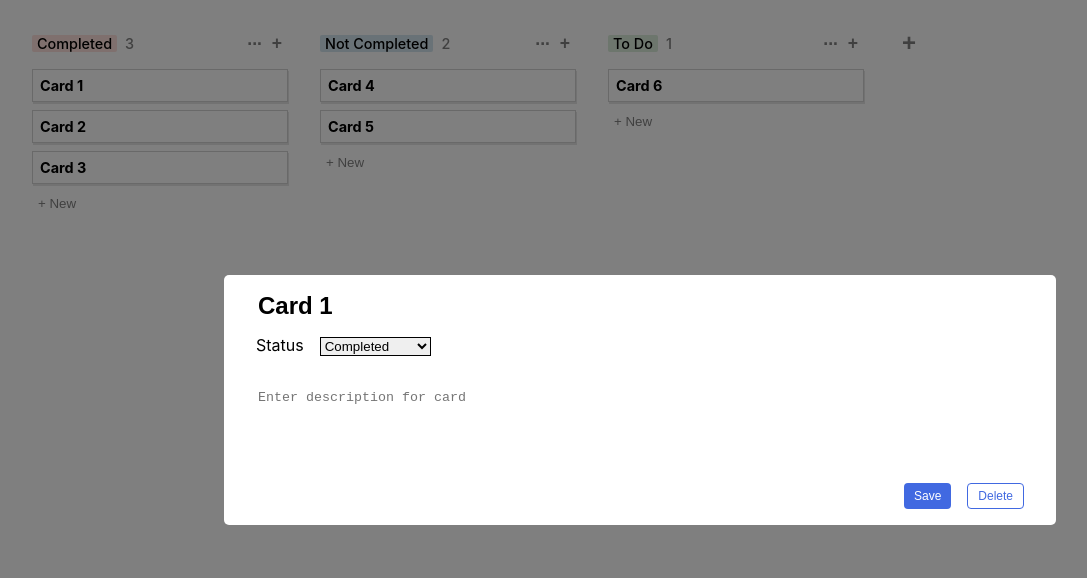
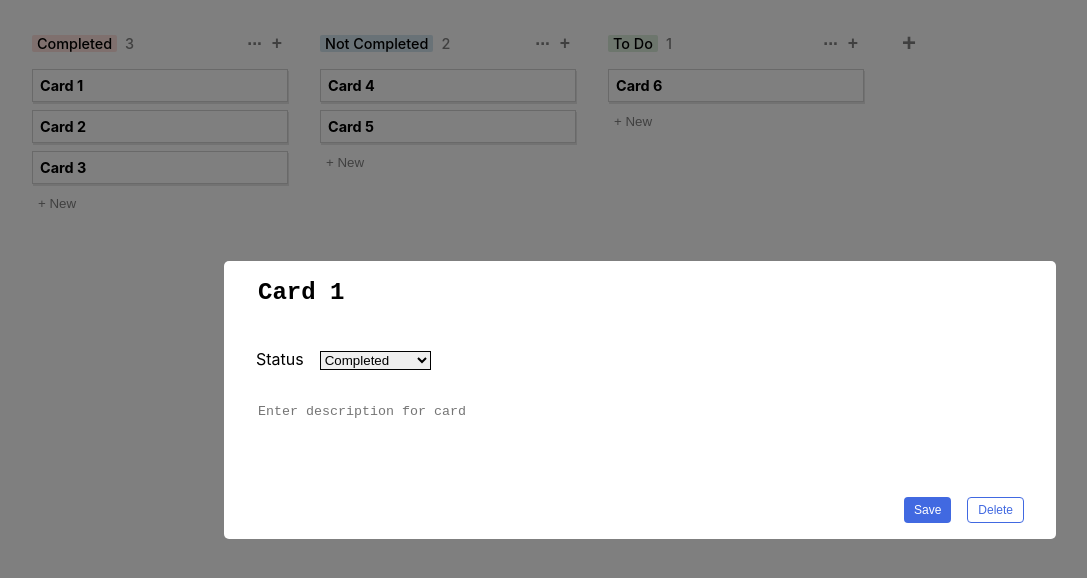
Before and after one commit to AtulPant2704/notion-airtable, a React (Create React App) app: page / in a window 1280 px wide. Both pictures are taken after a click on the element "Card 1". Shown: the top 578 px of the page, without its empty margins (0-1087 px from the left). Built offline with nearby package versions, Linux system fonts and the light colour scheme.

Commit message:
style: list title width

```diff
--- a/src/components/CardModal/CardModal.jsx
+++ b/src/components/CardModal/CardModal.jsx
@@ -30,14 +30,14 @@ const CardModal = ({
       ></div>
       <div className="card-modal">
         <div className="card-header">
-          <input
+          <textarea
             name="title"
             className={`card-modal-title ${
               title === "Untitled" ? "card-modal-invalid-title" : ""
             }`}
             value={newCard.title}
             onChange={inputHandler}
-          ></input>
+          ></textarea>
           <label htmlFor="card-status">Status</label>
           <select
             id="card-status"
--- a/src/components/List/List.css
+++ b/src/components/List/List.css
@@ -32,6 +32,8 @@
   background-color: #d3e5ef;
   padding: 0 5px;
   border-radius: 2px;
+  max-width: 10rem;
+  overflow: hidden;
 }
 
 .list-name.Red {
```
